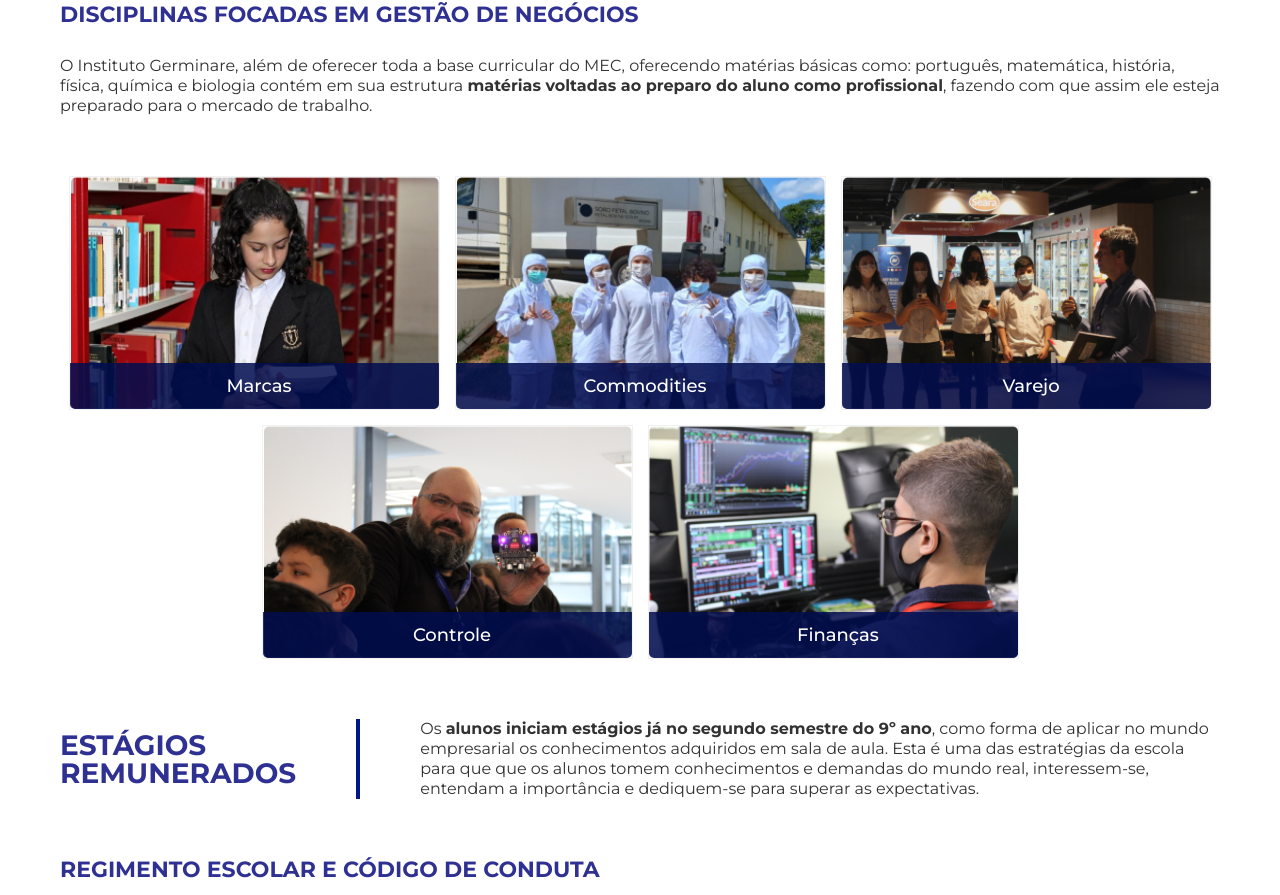
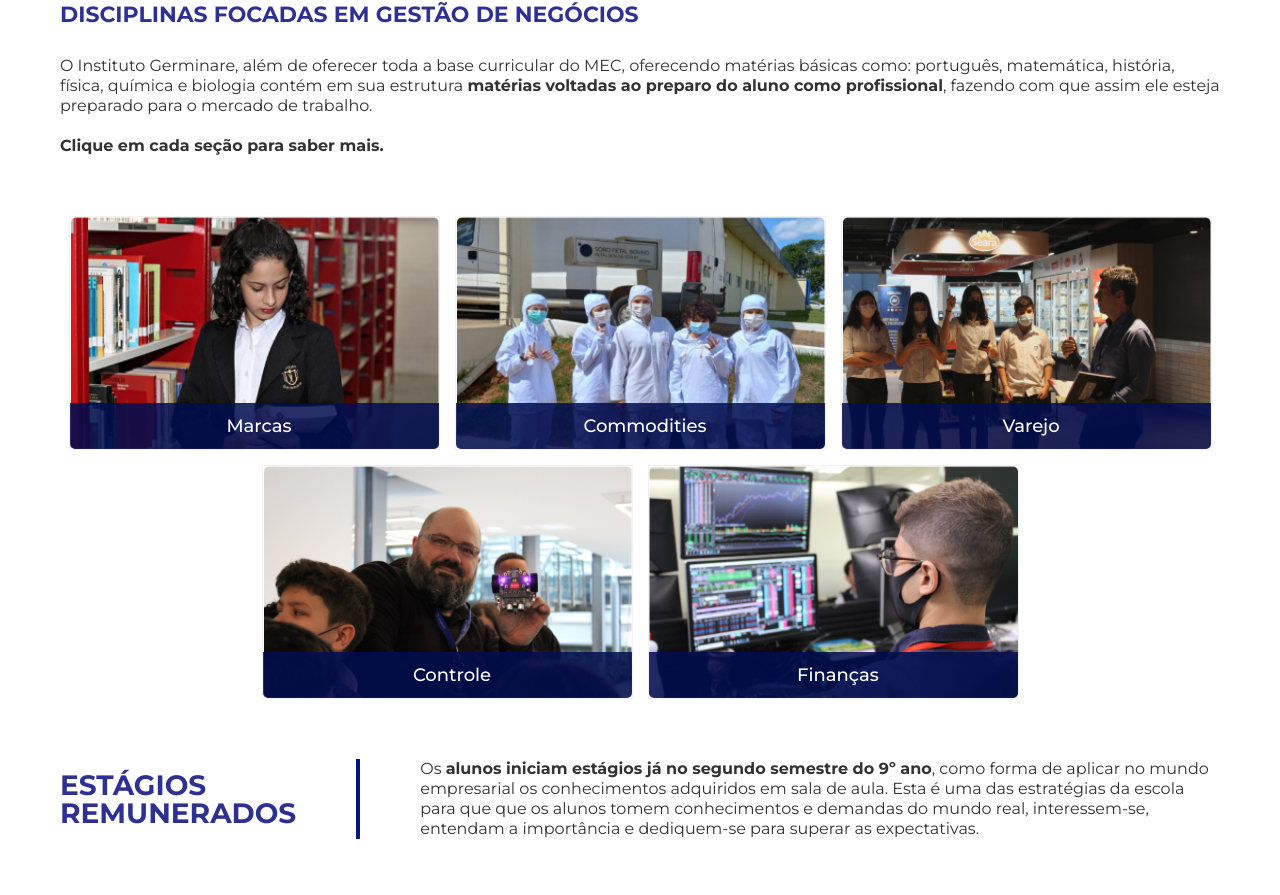
Before and after one commit to M1409/proposta-germinare, a React (Create React App) app: page /#/home/projeto-academico in a window 1280 px wide. Shown: the part 788-1683 px from the top of the page. Built offline with nearby package versions, Linux system fonts and the light colour scheme.

Commit message:
finishing fix

```diff
--- a/src/Pages/AboutUs/Components/Certificates/Certificates.module.scss
+++ b/src/Pages/AboutUs/Components/Certificates/Certificates.module.scss
@@ -4,8 +4,6 @@
     justify-content: center;
     flex-direction: column;
     width: 100%;
-}
-
     .containerCards {
         justify-content: center;
         display: flex;
@@ -218,3 +216,4 @@ label {
         font-weight: 600;
         cursor: pointer;
     }
+}
--- a/src/Pages/Academic/Academic.tsx
+++ b/src/Pages/Academic/Academic.tsx
@@ -35,7 +35,7 @@ export function Academic() {
         </section>
         <section>
             <Typography variant="TypographySubtitle" color="#2E3092">Disciplinas focadas em gestão de negócios</Typography>
-            <Typography variant="TypographyParagraph">O Instituto Germinare, além de oferecer toda a base curricular do MEC, oferecendo matérias básicas como: português, matemática, história, física, química e biologia contém em sua estrutura <strong>matérias voltadas ao preparo do aluno como profissional</strong>, fazendo com que assim ele esteja preparado para o mercado de trabalho.</Typography>
+            <Typography variant="TypographyParagraph">O Instituto Germinare, além de oferecer toda a base curricular do MEC, oferecendo matérias básicas como: português, matemática, história, física, química e biologia contém em sua estrutura <strong>matérias voltadas ao preparo do aluno como profissional</strong>, fazendo com que assim ele esteja preparado para o mercado de trabalho.<br></br><br></br><strong>Clique em cada seção para saber mais.</strong></Typography>
             <Academys></Academys>
             <Internship></Internship>
         </section>
```
Lines whose indentation alone changed are shown as unchanged.
